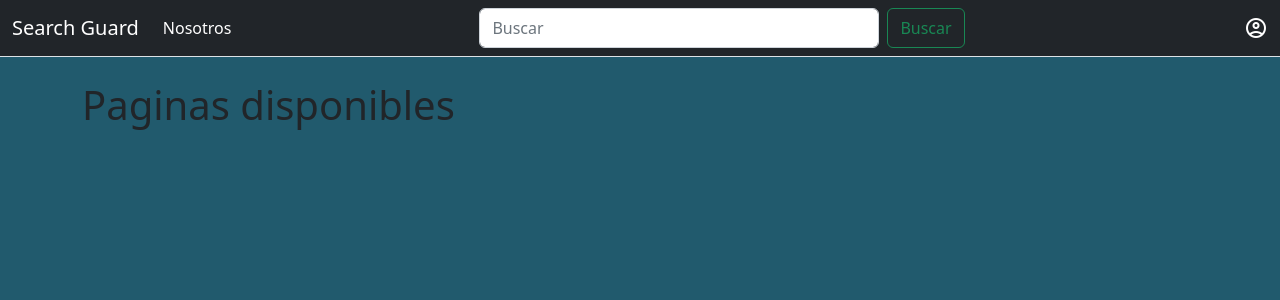
After one commit to LsuiValle/Proyecto, a Django app: page /index_copy in a window 1280 px wide. The commit adds this page. Shown: the top 300 px of the page. Run offline with Django 4.2, Linux system fonts and the light colour scheme; data that the repository does not hold is empty.

Commit message:
actualizacion de proyecto

```diff
--- /dev/null
+++ b/sub_proyecto/templates/paginas/index_copy.html
@@ -0,0 +1,25 @@
+{% extends "paginas/viewuser.html" %}
+
+{% block titulo %} Dashboard {% endblock %}
+
+{% block contenido %}
+<h1>Paginas disponibles</h1>
+
+<div class="container" style="display: flex; text-align: center">
+    {% for pag in pags %}
+    <div class="col-4 col-sm-3 card m-3" style="width: 25%; text-align: center; display: flex;">
+        <img class="card-img-top" src="{{pag.imagen.url}}" height="280" width="20%">
+        <div class="card-body">
+            <h5 class="card-title">{{pag.titulo}}</h5>
+            <hr>
+            <p class="card-text">{{pag.Descripcion}}</p>
+            <hr>
+            <p class="card-text">{{pag.valor}}</p>
+            <hr>
+            <a href="{{pag.url}}" class="btn btn-primary " style="text-align: center; width: 40%; ">Cotizar</a>
+
+        </div>
+    </div>
+    {% endfor %}
+</div>
+{% endblock %}
--- /dev/null
+++ b/sub_proyecto/templates/paginas/viewuser.html
@@ -0,0 +1,70 @@
+{% load static %}
+<!doctype html>
+<html lang="en">
+
+<head>
+  <title>{% block titulo %} {% endblock %}</title>
+  <meta charset="utf-8">
+  <meta name="viewport" content="width=device-width, initial-scale=1, shrink-to-fit=no">
+  <link rel="stylesheet" href="{% static '/imagenes' %}">
+
+  <!-- Bootstrap CSS v5.2.1 -->
+  <link href="https://cdn.jsdelivr.net/npm/bootstrap@5.2.1/dist/css/bootstrap.min.css" rel="stylesheet"
+    integrity="sha384-iYQeCzEYFbKjA/T2uDLTpkwGzCiq6soy8tYaI1GyVh/UjpbCx/TYkiZhlZB6+fzT" crossorigin="anonymous">
+    <link rel="stylesheet" href="https://fonts.googleapis.com/css2?family=Material+Symbols+Outlined:opsz,wght,FILL,GRAD@48,400,0,0" />
+
+</head>
+
+<style>
+  .material-symbols-outlined {
+    text-decoration: none;
+  }
+  a{
+    color: white; text-decoration: none;
+  }
+</style>
+
+<body style="background: #215a6d;">
+  <nav class="navbar navbar-expand-lg bg-dark border-bottom border-bottom-dark" data-bs-theme="dark" style="color: white;">
+    <div class="container-fluid">
+      <a style="color: white;" class="navbar-brand" href="{% url 'index_copy' %}">Search Guard</a>
+      <button class="navbar-toggler" type="button" data-bs-toggle="collapse" data-bs-target="#navbarSupportedContent" aria-controls="navbarSupportedContent" aria-expanded="false" aria-label="Toggle navigation">
+        <span class="navbar-toggler-icon"></span>
+      </button>
+      <div class="collapse navbar-collapse" id="navbarSupportedContent">
+        <ul class="navbar-nav me-auto mb-2 mb-lg-0">
+          </li>
+          <li class="nav-item">
+            <a style="color: white;" class="navbar-item nav-link active" href="{% url 'nosotros_copy' %}">Nosotros</a>
+          </li>
+        <form action="{% url 'buscar' %}" style="margin-left:240px;" class="d-flex" method="GET" role="search">
+          <input style="width: 400px;" name="resultados" class="form-control me-2" type="search" placeholder="Buscar" aria-label="Search">
+          <button class="btn btn-outline-success" type="submit">Buscar</button>
+        </form>
+      </ul>
+      <span class="material-symbols-outlined">
+        <a title="Salir de la sesión" href="{% url 'inicio' %}" >account_circle</a>
+        </span>
+      </div>
+    </div>
+  </nav>
+    <div class="container">
+
+        <div class="row">
+            <div class="col-12">
+              <br>
+               {% block contenido %} {% endblock %}
+            </div>
+        </div>
+    </div>
+
+  <script src="https://cdn.jsdelivr.net/npm/@popperjs/core@2.11.6/dist/umd/popper.min.js"
+    integrity="sha384-oBqDVmMz9ATKxIep9tiCxS/Z9fNfEXiDAYTujMAeBAsjFuCZSmKbSSUnQlmh/jp3" crossorigin="anonymous">
+  </script>
+
+  <script src="https://cdn.jsdelivr.net/npm/bootstrap@5.2.1/dist/js/bootstrap.min.js"
+    integrity="sha384-7VPbUDkoPSGFnVtYi0QogXtr74QeVeeIs99Qfg5YCF+TidwNdjvaKZX19NZ/e6oz" crossorigin="anonymous">
+  </script>
+</body>
+
+</html>
--- a/sub_proyecto/urls.py
+++ b/sub_proyecto/urls.py
@@ -5,9 +5,12 @@ from django.contrib.staticfiles.urls import static
 
 urlpatterns = [
     path('',views.inicio, name='inicio'),
+    path('nosotros_copy',views.nosotros_copy, name='nosotros_copy'),
     path('nosotros',views.nosotros, name='nosotros'),
     path('dashboard',views.dashboard, name='dashboard'),
     path('index',views.index, name='index'),
+    path('index_copy',views.index_copy, name='index_copy'),
+    path('viewuser',views.viewuser, name='viewuser'),
     path('paginas/editar',views.editarp, name='editarp'),
     path('paginas/crear',views.crearp, name='crearp'),
     path('paginas/eliminar/<int:id>',views.eliminarp, name='eliminarp'),
--- a/sub_proyecto/views.py
+++ b/sub_proyecto/views.py
@@ -12,9 +12,14 @@ def inicio(request):
         try:
             user = UserNueva.objects.get(rut=rut)
             pbasededatos=str(user.password)
+            rbbdd =str(user.rol)
             if password == pbasededatos:
-                #login(request, user)
-                return redirect('index')
+                if rbbdd == '1':
+                    #login(request, user)
+                    base = "base.html"
+                    return redirect('index')
+                else:
+                    return redirect('index_copy')
             else:
                 error_message = "Credenciales inválidas. Inténtalo de nuevo."
                 return render(request, 'paginas/inicio.html', {'error_message': error_message})
@@ -29,9 +34,19 @@ def inicio(request):
 def nosotros(request):
     return render(request, 'paginas/nosotros.html')
 
+def nosotros_copy(request):
+    return render(request, 'paginas/nosotros_copy.html')
+
+def viewuser(request):
+    return render(request, 'paginas/viewuser.html')
+
 def index(request):
     pags = Paginas.objects.all()
     return render(request, 'paginas/index.html', {'pags': pags})
+
+def index_copy(request):
+    pags = Paginas.objects.all()
+    return render(request, 'paginas/index_copy.html', {'pags': pags})
 
 def editarp(request, id):
     pagina = Paginas.objects.get(id=id)
```
Also changed, not shown: sub_proyecto/templates/paginas/nosotros_copy.html (added, +9 -0 lines), sub_proyecto/templates/paginas/dashboard.html (indentation only).
